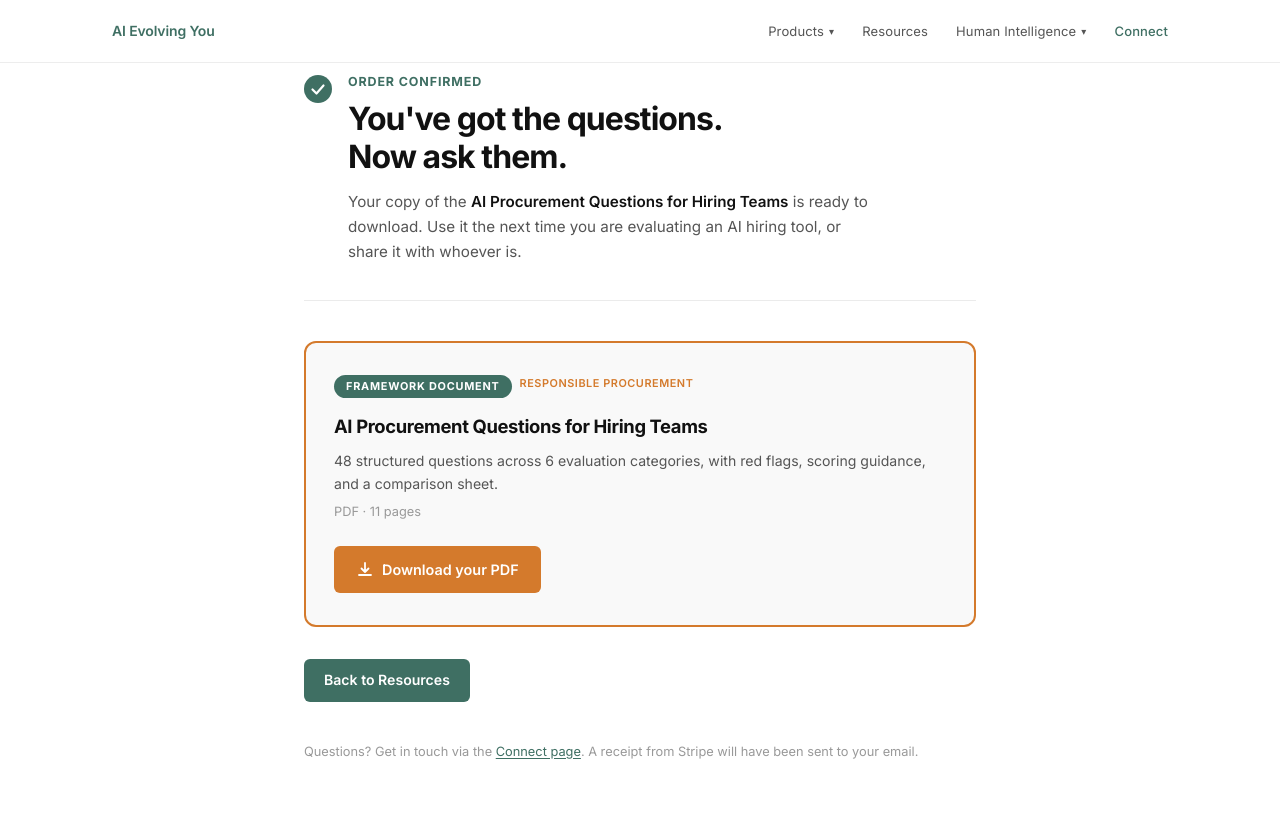
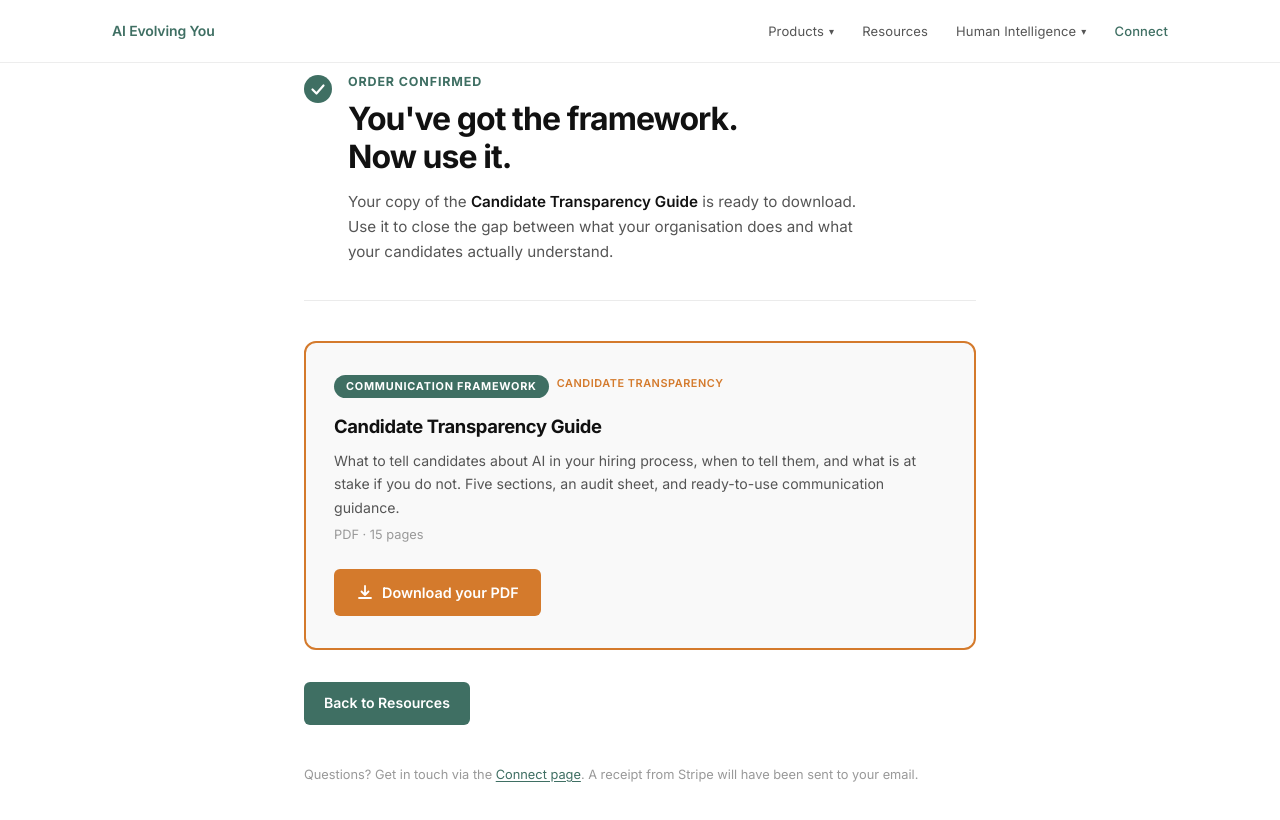
Before and after one commit to MYAISAM/aievolvingyou, a React (Vite) app: page /thank-you/ai-procurement-questions in a window 1280 px wide. Shown: the top 820 px of the page. Built offline with nearby package versions, Linux system fonts and the light colour scheme.

Commit message:
Add Candidate Transparency Guide product card, thank-you page and Stripe link

```diff
--- a/src/App.jsx
+++ b/src/App.jsx
@@ -20,7 +20,7 @@ import ArticleCareerChangers from "./articles/ArticleCareerChangers";
 
 // Companion / quick-answer articles
 import ArticleWeaknessExamples from "./articles/ArticleWeaknessExamples";
-import ArticleDoEmployersUseAI from "./articles/ArticleDoEmployersUseAI";
+import ArticleDoEmployersUseAI from "./articles/ArticleDoEmployersUseAI.jsx";
 import ArticleHowToTellAIScreening from "./articles/ArticleHowToTellAIScreening";
 
 // Org article pages
@@ -28,15 +28,10 @@ import ArticleTrustProblem from "./articles/ArticleTrustProblem";
 import ArticleProcurementMistakes from "./articles/ArticleProcurementMistakes";
 import ArticleAIHiringBias from "./articles/ArticleAIHiringBias";
 import ArticleAIHiringOwnership from "./articles/ArticleAIHiringOwnership";
-import ArticleCandidateWants from "./articles/ArticleCandidateWants";
-import ArticleVendorQuestions from "./articles/ArticleVendorQuestions";
-import ArticleEUAIAct from "./articles/ArticleEUAIAct";
 
-// Route
-<Route path="/resources/ai-hiring-ownership" element={<ArticleAIHiringOwnership />} />
-
-// Thank you
+// Thank you pages
 import ThankYou from "./components/ThankYou";
+import ThankYouTransparencyGuide from "./components/ThankYouTransparencyGuide";
 
 const cardStyle = {
   background: '#f9f9f9',
@@ -205,14 +200,12 @@ function App() {
         {/* Org articles */}
         <Route path="/resources/ai-hiring-trust-problem" element={<ArticleTrustProblem />} />
         <Route path="/resources/ai-procurement-mistakes" element={<ArticleProcurementMistakes />} />
-        <Route path="/resources/ai-hiring-bias" element={<ArticleAIHiringBias />} />  {/* ADD THIS */}
+        <Route path="/resources/ai-hiring-bias" element={<ArticleAIHiringBias />} />
         <Route path="/resources/ai-hiring-ownership" element={<ArticleAIHiringOwnership />} />
-        <Route path="/resources/candidate-transparency-wants" element={<ArticleCandidateWants />} />
-        <Route path="/resources/ai-vendor-questions" element={<ArticleVendorQuestions />} />
-        <Route path="/resources/eu-ai-act-hiring" element={<ArticleEUAIAct />} />
 
-        {/* Thank you */}
+        {/* Thank you pages */}
         <Route path="/thank-you/ai-procurement-questions" element={<ThankYou />} />
+        <Route path="/thank-you/candidate-transparency-guide" element={<ThankYouTransparencyGuide />} />
       </Routes>
 
       <WaitlistModal
--- a/src/components/Resources.jsx
+++ b/src/components/Resources.jsx
@@ -17,6 +17,8 @@ const t = {
 };
 
 const PROCUREMENT_STRIPE_URL = "https://buy.stripe.com/3cI14n93k5lI1AoeCF5Ne00";
+
+const TRANSPARENCY_STRIPE_URL = "https://buy.stripe.com/fZubJ17Zg01o7YMbqt5Ne07";
 
 // ── Candidate guide articles (journey flow) ───────────────────────
 const candidateArticles = [
@@ -142,34 +144,7 @@ const orgArticles = [
     readTime: "9 min read",
     live: true,
   },
-  {
-    slug: "candidate-transparency-wants",
-    label: "Deep dive",
-    tag: "Candidate transparency",
-    title: "What candidates actually want to know about AI in your hiring process",
-    excerpt: "Candidates are not asking you to stop using AI. They are asking to be told when it is happening and whether a human will review the result.",
-    readTime: "7 min read",
-    live: true,
-  },
-  {
-    slug: "ai-vendor-questions",
-    label: "Go deeper",
-    tag: "Responsible procurement",
-    title: "AI hiring vendor due diligence: the questions that matter",    excerpt: "Most vendors cannot answer the questions that matter. Here is what to ask, and why the answers reveal more than the sales deck ever will.",
-    readTime: "8 min read",
-    live: true,
-  },
-  {
-    slug: "eu-ai-act-hiring",
-    label: "Essential reading",
-    tag: "Regulation & compliance",
-    title: "EU AI Act hiring compliance: what HR teams need to do now",
-    excerpt: "The August 2026 deadline may be moving. The obligations are not. Here is what HR teams need to have in place.",
-    readTime: "9 min read",
-    live: true,
-  },
-  ];
-
+];
 
 // ── Journey badge ─────────────────────────────────────────────────
 function JourneyBadge({ label }) {
@@ -442,6 +417,99 @@ function ProcurementCard() {
   );
 }
 
+// ── Transparency Guide product card ───────────────────────────────
+function TransparencyGuideCard() {
+  return (
+    <div style={{
+      background: "#ffffff",
+      border: `2px solid ${t.accentGreen}`,
+      borderRadius: 12,
+      padding: "28px 28px 24px",
+      display: "flex",
+      flexDirection: "column",
+      gap: 14,
+    }}>
+      <div style={{ display: "flex", alignItems: "center", gap: 10 }}>
+        <span style={{
+          fontSize: "0.68rem",
+          fontWeight: 700,
+          letterSpacing: "0.07em",
+          textTransform: "uppercase",
+          color: "#ffffff",
+          background: t.accentGreen,
+          borderRadius: 20,
+          padding: "4px 12px",
+        }}>
+          Communication framework
+        </span>
+        <span style={{
+          fontSize: "0.68rem",
+          fontWeight: 600,
+          letterSpacing: "0.05em",
+          textTransform: "uppercase",
+          color: t.accentPop,
+        }}>
+          Candidate transparency
+        </span>
+      </div>
+      <h3 style={{
+        fontSize: "1.15rem",
+        fontWeight: 700,
+        color: t.ink,
+        lineHeight: 1.35,
+        letterSpacing: "-0.02em",
+        margin: 0,
+      }}>
+        Candidate Transparency Guide
+      </h3>
+      <p style={{
+        fontSize: "0.9rem",
+        color: t.inkMid,
+        lineHeight: 1.65,
+        margin: 0,
+      }}>
+        What to tell candidates about AI in your hiring process, when to tell them, and
+        what is at stake if you do not. A practical communication framework for HR and
+        talent teams, with an audit sheet and ready-to-use guidance at every stage.
+      </p>
+      <div style={{ display: "flex", flexDirection: "column", gap: 6 }}>
+        {[
+          "What counts as AI use and why it matters",
+          "What to communicate at each hiring stage",
+          "How to write disclosures that candidates actually read",
+          "Legal obligations across EU, UK, and US",
+          "Reputational stakes and what good looks like",
+        ].map((item) => (
+          <div key={item} style={{ display: "flex", alignItems: "center", gap: 8 }}>
+            <div style={{ width: 5, height: 5, borderRadius: "50%", background: t.accentGreen, flexShrink: 0 }} />
+            <span style={{ fontSize: "0.82rem", color: t.inkMid }}>{item}</span>
+          </div>
+        ))}
+      </div>
+      <div style={{ display: "flex", alignItems: "center", gap: 16, flexWrap: "wrap", marginTop: 4 }}>
+        <a
+          href={TRANSPARENCY_STRIPE_URL}
+          target="_blank"
+          rel="noopener noreferrer"
+          style={{
+            display: "inline-block",
+            background: t.accentGreen,
+            color: "#ffffff",
+            fontWeight: 600,
+            fontSize: "0.9rem",
+            padding: "11px 22px",
+            borderRadius: 6,
+            textDecoration: "none",
+          }}
+        >
+          Get the document — £49
+        </a>
+        <span style={{ fontSize: "0.78rem", color: t.inkLight }}>PDF · Instant download</span>
+      </div>
+    </div>
+  );
+}
+
 // ── Candidate track CTA ───────────────────────────────────────────
 function CandidateCTA() {
   return (
@@ -590,11 +658,10 @@ export default function Resources() {
             gap: 16,
           }}>
             {candidateArticles.map((article) => (
-           <ArticleCard key={article.slug} article={article} dimmed={!article.live} />
+              <ArticleCard key={article.slug} article={article} dimmed={!article.live} />
             ))}
           </div>
 
-          {/* Divider */}
           <div style={{
             borderTop: `1px solid ${t.border}`,
             margin: "40px 0 0",
@@ -666,7 +733,10 @@ export default function Resources() {
 
           <SectionLabel>Then put it into practice</SectionLabel>
 
-          <ProcurementCard />
+          <div style={{ display: "flex", flexDirection: "column", gap: 20 }}>
+            <ProcurementCard />
+            <TransparencyGuideCard />
+          </div>
         </div>
       )}
 
--- a/src/components/ThankYou.jsx
+++ b/src/components/ThankYou.jsx
@@ -58,7 +58,7 @@ function DownloadIcon() {
   );
 }
 
-export default function ThankYou() {
+export default function ThankYouTransparencyGuide() {
   return (
     <main
       style={{
@@ -104,9 +104,9 @@ export default function ThankYou() {
               margin: "0 0 12px",
             }}
           >
-            You've got the questions.
+            You've got the framework.
             <br />
-            Now ask them.
+            Now use it.
           </h1>
           <p
             style={{
@@ -119,10 +119,10 @@ export default function ThankYou() {
           >
             Your copy of the{" "}
             <strong style={{ color: t.ink, fontWeight: 600 }}>
-              AI Procurement Questions for Hiring Teams
+              Candidate Transparency Guide
             </strong>{" "}
-            is ready to download. Use it the next time you are evaluating an AI
-            hiring tool, or share it with whoever is.
+            is ready to download. Use it to close the gap between what your
+            organisation does and what your candidates actually understand.
           </p>
         </div>
       </div>
@@ -145,7 +145,6 @@ export default function ThankYou() {
           marginBottom: 32,
         }}
       >
-        {/* Document meta */}
         <div
           style={{
             display: "flex",
@@ -166,7 +165,7 @@ export default function ThankYou() {
               padding: "3px 12px",
             }}
           >
-            Framework document
+            Communication framework
           </span>
           <span
             style={{
@@ -177,7 +176,7 @@ export default function ThankYou() {
               color: t.accentPop,
             }}
           >
-            Responsible procurement
+            Candidate transparency
           </span>
         </div>
 
@@ -191,7 +190,7 @@ export default function ThankYou() {
             margin: "0 0 10px",
           }}
         >
-          AI Procurement Questions for Hiring Teams
+          Candidate Transparency Guide
         </h2>
 
         <p
@@ -202,8 +201,9 @@ export default function ThankYou() {
             margin: "0 0 6px",
           }}
         >
-          48 structured questions across 6 evaluation categories, with red
-          flags, scoring guidance, and a comparison sheet.
+          What to tell candidates about AI in your hiring process, when to tell
+          them, and what is at stake if you do not. Five sections, an audit
+          sheet, and ready-to-use communication guidance.
         </p>
 
         <p
@@ -213,13 +213,12 @@ export default function ThankYou() {
             margin: "0 0 24px",
           }}
         >
-          PDF · 11 pages
+          PDF · 15 pages
         </p>
 
-        {/* Download button */}
         <a
-          href="/downloads/AI-Procurement-Questions-for-Hiring-Teams.pdf"
-          download="AI-Procurement-Questions-for-Hiring-Teams.pdf"
+          href="/downloads/Candidate-Transparency-Guide.pdf"
+          download="Candidate-Transparency-Guide.pdf"
           style={{
             display: "inline-flex",
             alignItems: "center",
@@ -265,7 +264,7 @@ export default function ThankYou() {
         </Link>
       </div>
 
-      {/* Quiet footer note */}
+      {/* Footer note */}
       <p
         style={{
           fontSize: "0.8rem",
```
